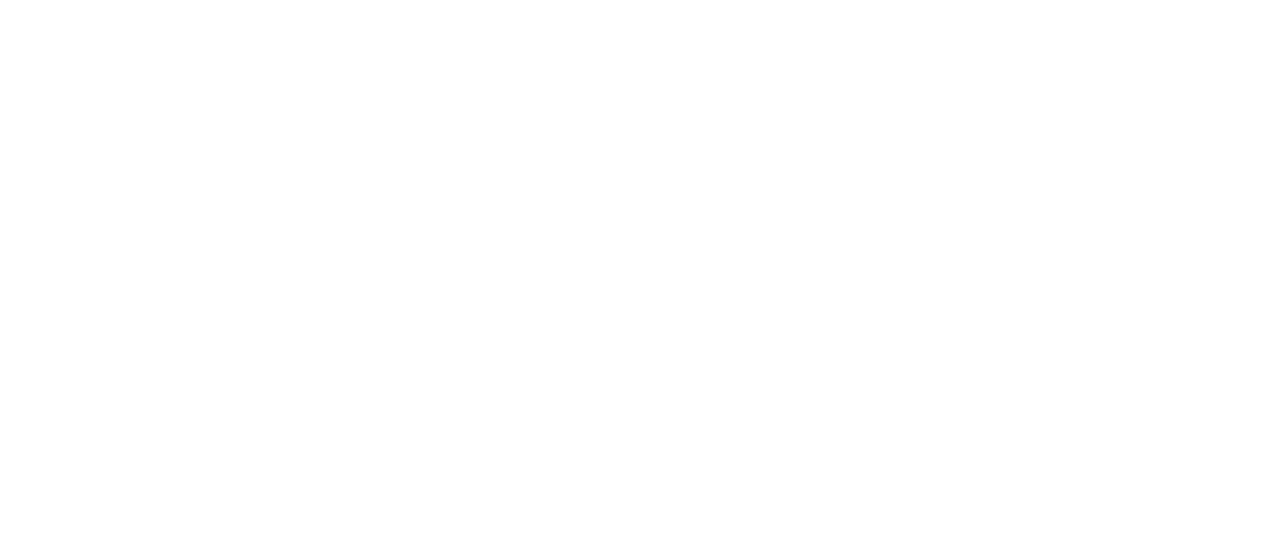
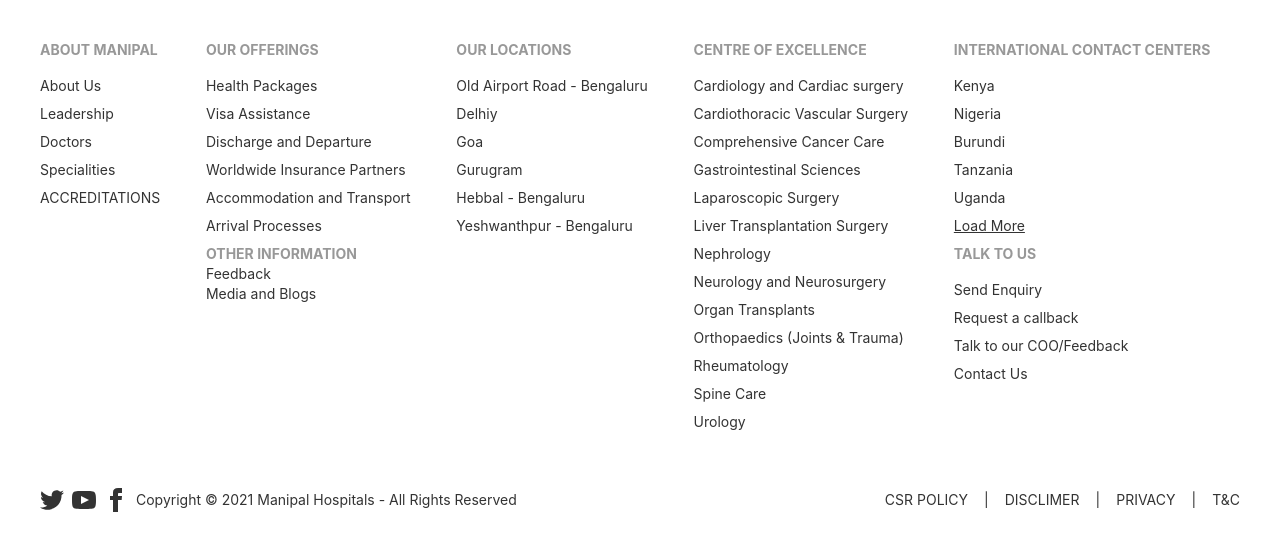
Before and after one commit to jahid900pj/promise_hospital, a React (Create React App) app: page / in a window 1280 px wide. Shown: the top 550 px of the page. Built offline with nearby package versions, Linux system fonts and the light colour scheme.

Commit message:
added footer content at to footer pages

```diff
--- a/src/Layout/Main.js
+++ b/src/Layout/Main.js
@@ -1,12 +1,13 @@
 import React from 'react';
 import { Outlet } from 'react-router-dom';
+import Footer from '../Pages/Shared/Footer/Footer';
 
 const Main = () => {
     return (
         <div>
 
             <Outlet></Outlet>
-
+            <Footer></Footer>
         </div>
     );
 };
--- a/src/Pages/Shared/Footer/Footer.js
+++ b/src/Pages/Shared/Footer/Footer.js
@@ -3,7 +3,89 @@ import React from 'react';
 const Footer = () => {
     return (
         <div>
-            <p>Footer Section has comming son.</p>
+            <footer className="footer p-10 ">
+                <div>
+                    <span className="footer-title">About Manipal</span>
+                    <a href="/" className="link link-hover">About Us</a>
+                    <a href="/" className="link link-hover">Leadership</a>
+                    <a href="/" className="link link-hover">Doctors</a>
+                    <a href="/" className="link link-hover">Specialities</a>
+                    <div>
+                        <h3>ACCREDITATIONS</h3>
+                    </div>
+                </div>
+                <div>
+                    <span className="footer-title">Our Offerings</span>
+                    <a href="/" className="link link-hover">Health Packages</a>
+                    <a href="/" className="link link-hover">Visa Assistance</a>
+                    <a href="/" className="link link-hover">Discharge and Departure</a>
+                    <a href="/" className="link link-hover">Worldwide Insurance Partners</a>
+                    <a href="/" className="link link-hover">Accommodation and Transport</a>
+                    <a href="/" className="link link-hover">Arrival Processes</a>
+                    <div>
+                        <span className='footer-title'>Other Information</span> <br />
+                        <a href="/">Feedback</a> <br />
+                        <a href="/">Media and Blogs</a>
+                    </div>
+                </div>
+                <div>
+                    <span className="footer-title">Our Locations</span>
+                    <a href="/" className="link link-hover">Old Airport Road - Bengaluru</a>
+                    <a href="/" className="link link-hover">Delhiy</a>
+                    <a href="/" className="link link-hover">Goa</a>
+                    <a href="/" className="link link-hover">Gurugram</a>
+                    <a href="/" className="link link-hover">Hebbal - Bengaluru</a>
+                    <a href="/" className="link link-hover">Yeshwanthpur - Bengaluru</a>
+                </div>
+                <div>
+                    <span className="footer-title">Centre of Excellence</span>
+                    <a href="/" className="link link-hover">Cardiology and Cardiac surgery</a>
+                    <a href="/" className="link link-hover">Cardiothoracic Vascular Surgery</a>
+                    <a href="/" className="link link-hover">Comprehensive Cancer Care</a>
+                    <a href="/" className="link link-hover">Gastrointestinal Sciences</a>
+                    <a href="/" className="link link-hover">Laparoscopic Surgery</a>
+                    <a href="/" className="link link-hover">Liver Transplantation Surgery</a>
+                    <a href="/" className="link link-hover">Nephrology</a>
+                    <a href="/" className="link link-hover">Neurology and Neurosurgery</a>
+                    <a href="/" className="link link-hover">Organ Transplants</a>
+                    <a href="/" className="link link-hover">Orthopaedics (Joints & Trauma)</a>
+                    <a href="/" className="link link-hover">Rheumatology</a>
+                    <a href="/" className="link link-hover">Spine Care</a>
+                    <a href="/" className="link link-hover">Urology</a>
+                </div>
+                <div>
+                    <span className="footer-title">International Contact Centers</span>
+                    <a href="/" className="link link-hover">Kenya</a>
+                    <a href="/" className="link link-hover">Nigeria</a>
+                    <a href="/" className="link link-hover">Burundi</a>
+                    <a href="/" className="link link-hover">Tanzania</a>
+                    <a href="/" className="link link-hover">Uganda</a>
+                    <a href="/" className="link">Load More</a>
+                    <span className="footer-title">Talk to us</span>
+                    <a href="/" className="link link-hover">Send Enquiry</a>
+                    <a href="/" className="link link-hover">Request a callback</a>
+                    <a href="/" className="link link-hover">Talk to our COO/Feedback</a>
+                    <a href="/" className="link link-hover">Contact Us</a>
+                </div>
+            </footer>
+            <footer className="footer px-10 py-4">
+                <div className="items-center md:grid-flow-col grid-cols-1">
+                    <div className="flex gap-2">
+                        <a href='/'><svg xmlns="http://www.w3.org/2000/svg" width="24" height="24" viewBox="0 0 24 24" className="fill-current"><path d="M24 4.557c-.883.392-1.832.656-2.828.775 1.017-.609 1.798-1.574 2.165-2.724-.951.564-2.005.974-3.127 1.195-.897-.957-2.178-1.555-3.594-1.555-3.179 0-5.515 2.966-4.797 6.045-4.091-.205-7.719-2.165-10.148-5.144-1.29 2.213-.669 5.108 1.523 6.574-.806-.026-1.566-.247-2.229-.616-.054 2.281 1.581 4.415 3.949 4.89-.693.188-1.452.232-2.224.084.626 1.956 2.444 3.379 4.6 3.419-2.07 1.623-4.678 2.348-7.29 2.04 2.179 1.397 4.768 2.212 7.548 2.212 9.142 0 14.307-7.721 13.995-14.646.962-.695 1.797-1.562 2.457-2.549z"></path></svg>
+                        </a>
+                        <a href='/'><svg xmlns="http://www.w3.org/2000/svg" width="24" height="24" viewBox="0 0 24 24" className="fill-current"><path d="M19.615 3.184c-3.604-.246-11.631-.245-15.23 0-3.897.266-4.356 2.62-4.385 8.816.029 6.185.484 8.549 4.385 8.816 3.6.245 11.626.246 15.23 0 3.897-.266 4.356-2.62 4.385-8.816-.029-6.185-.484-8.549-4.385-8.816zm-10.615 12.816v-8l8 3.993-8 4.007z"></path></svg></a>
+                        <a href='/'><svg xmlns="http://www.w3.org/2000/svg" width="24" height="24" viewBox="0 0 24 24" className="fill-current"><path d="M9 8h-3v4h3v12h5v-12h3.642l.358-4h-4v-1.667c0-.955.192-1.333 1.115-1.333h2.885v-5h-3.808c-3.596 0-5.192 1.583-5.192 4.615v3.385z"></path></svg></a>
+                    </div>
+                    <div>
+                        <p>Copyright © 2021 Manipal Hospitals - All Rights Reserved</p>
+                    </div>
+                </div>
+                <div className="md:place-self-center md:justify-self-end">
+                    <div className="grid grid-flow-col gap-4">
+                        <a href="/">CSR POLICY</a>|<a href="/">DISCLIMER</a>|<a href="/">PRIVACY</a>|<span>T&C</span>
+                    </div>
+                </div>
+            </footer>
         </div>
     );
 };
```
